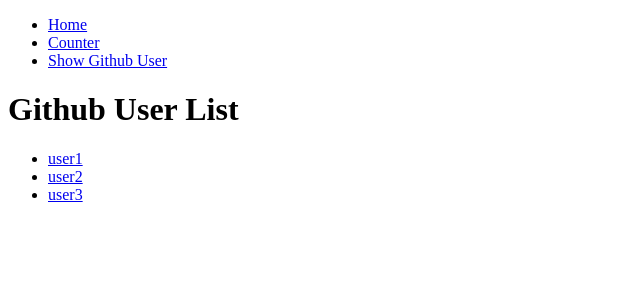
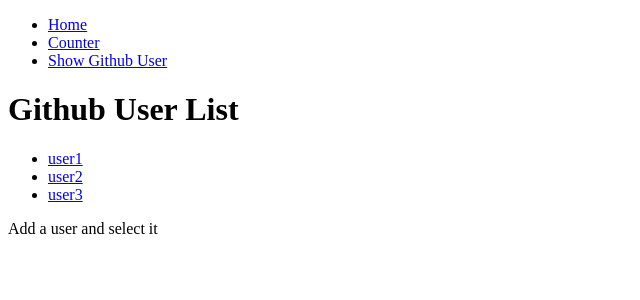
Before and after one commit to Iamarainbow2/Exercices, a React (Vite) app in the folder React/: page /users in a window 1280 px wide. Shown: the top 300 px of the page, without its empty margins (0-640 px from the left). Built offline with nearby package versions, Linux system fonts and the light colour scheme.

Commit message:
Add index route message

```diff
--- a/React/src/App.jsx
+++ b/React/src/App.jsx
@@ -29,14 +29,9 @@
         <Routes>
           <Route path="/" element={<Welcome name="YourName" />} />
           <Route path="/counter" element={<Counter />} />
-          <Route
-            path="/users"
-            element={<GithubUserList usernames={githubUsernames} />}
-          />
-          <Route
-            path="/users/:username"
-            element={<ShowGithubUser />}
-          />
+          <Route path="/users" element={<GithubUserList usernames={githubUsernames} />}>
+            <Route path=":username" element={<ShowGithubUser />} />
+          </Route>
           <Route path="*" element={<NotFound />} />
         </Routes>
       </div>
--- a/React/src/Components/GithubUserList.jsx
+++ b/React/src/Components/GithubUserList.jsx
@@ -1,5 +1,5 @@
 
-import { Link } from 'react-router-dom';
+import { Link, Outlet } from 'react-router-dom';
 
 const GithubUserList = ({ usernames }) => {
   return (
@@ -12,8 +12,23 @@
           </li>
         ))}
       </ul>
+
+
+      <Outlet />
+
+
+      <RouteIndexMessage />
     </div>
   );
 };
 
 export default GithubUserList;
+
+
+const RouteIndexMessage = () => {
+  return (
+    <div>
+      <p>Add a user and select it</p>
+    </div>
+  );
+};
```
